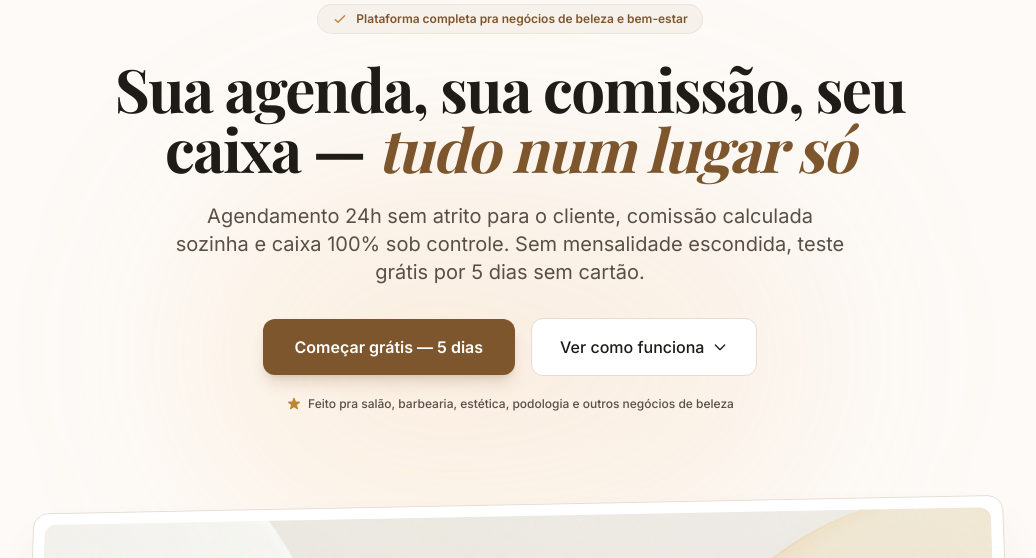
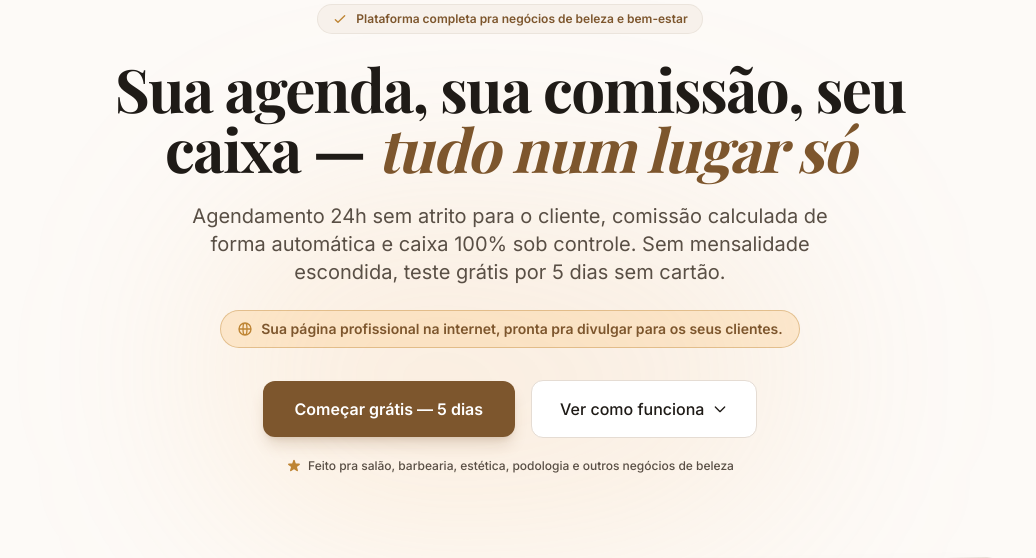
Before and after one commit to rdssystems/Zelo, a Django app: template templates/landing.html in a window 1280 px wide. Shown: the part 156-714 px from the top of the page, without its empty margins (130-1166 px from the left). Run offline with Django 5.2, Linux system fonts and the light colour scheme; the template is opened without the code that fills it, so the values that code supplies are empty; some libraries are stand-ins or nearby versions; some web fonts are replaced.

Commit message:
Adiciona destaque de pagina propria no hero da landing page
Insere um badge entre o subtitulo e os botoes de CTA do hero anunciando
a pagina profissional na internet que cada tenant ja ganha, reforcando
uma vantagem que antes só aparecia mais abaixo na secao de
funcionalidades. Ajusta tambem o texto do subtitulo pra deixar o calculo
de comissao mais claro ("de forma automatica").

Co-Authored-By: Claude Sonnet 5 <noreply@anthropic.com>

```diff
--- a/templates/landing.html
+++ b/templates/landing.html
@@ -123,8 +123,15 @@
         </h1>
 
         <p class="mt-6 text-lg sm:text-xl text-on-surface-variant max-w-2xl mx-auto font-normal">
-          Agendamento 24h sem atrito para o cliente, comissão calculada sozinha e caixa 100% sob controle. Sem mensalidade escondida, teste grátis por 5 dias sem cartão.
+          Agendamento 24h sem atrito para o cliente, comissão calculada de forma automática e caixa 100% sob controle. Sem mensalidade escondida, teste grátis por 5 dias sem cartão.
         </p>
+
+        <div class="mt-6 flex justify-center">
+          <span class="inline-flex items-center gap-2 px-4 py-2 rounded-full bg-accent-highlight/25 border border-accent/40 text-sm font-semibold text-primary">
+            <svg class="w-4 h-4 text-accent shrink-0" fill="none" stroke="currentColor" viewBox="0 0 24 24"><path stroke-linecap="round" stroke-linejoin="round" stroke-width="2" d="M21 12a9 9 0 01-9 9m9-9a9 9 0 00-9-9m9 9H3m9 9a9 9 0 01-9-9m9 9c1.657 0 3-4.03 3-9s-1.343-9-3-9m0 18c-1.657 0-3-4.03-3-9s1.343-9 3-9m-9 9a9 9 0 019-9"/></svg>
+            Sua página profissional na internet, pronta pra divulgar para os seus clientes.
+          </span>
+        </div>
 
         <div class="mt-8 flex flex-col sm:flex-row items-center justify-center gap-4">
           <button type="button" class="js-plan-cta w-full sm:w-auto inline-flex items-center justify-center px-8 py-4 rounded-xl bg-primary text-white font-semibold text-base shadow-lg shadow-primary/20 hover:bg-primary-hover transition-all transform hover:-translate-y-0.5">
```
